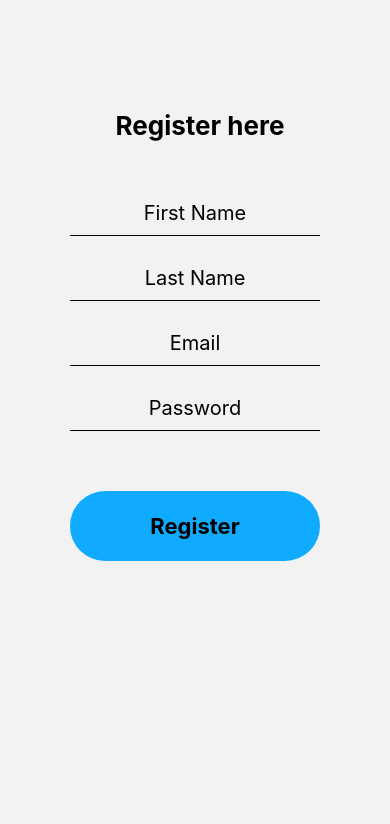
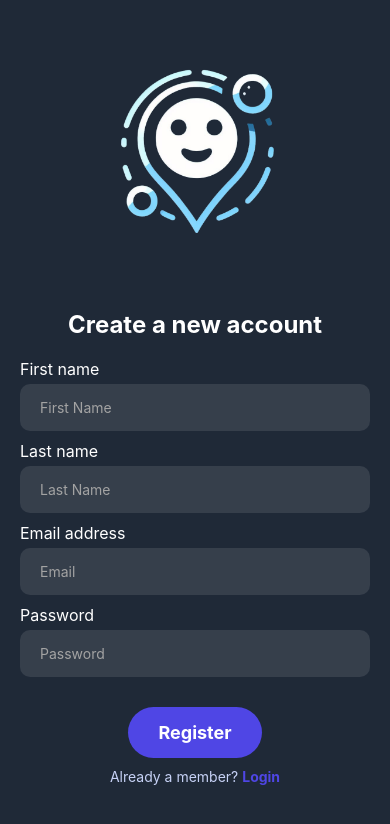
Before and after one commit to Sir-Thom/proximity-chat, a React Native app in the folder proximityChat/: screen /Register in a window 390 px wide. Shown: the top 824 px of the page. Built offline with nearby package versions, Linux system fonts and the light colour scheme; no server answers.

Commit message:
Finalisation style Login et Register

```diff
--- a/proximityChat/Screens/LoginScreen.tsx
+++ b/proximityChat/Screens/LoginScreen.tsx
@@ -36,7 +36,9 @@ export default function LoginPage() {
                 <TextInput
                     style={styles.input}
                     placeholder="Email"
+                    keyboardType='email-address'
                     autoCorrect={false}
+                    placeholderTextColor={'#a3a3a3'}
                     onChangeText={(text) => setEmail(text)}
                 />
                 <View style={styles.passwordContainer}>
@@ -50,6 +52,7 @@ export default function LoginPage() {
                     placeholder="Password"
                     autoCorrect={false}
                     secureTextEntry={true}
+                    placeholderTextColor={'#a3a3a3'}
                     onChangeText={(text) => setPassword(text)}
                 />
             </View>
--- a/proximityChat/Screens/RegistrationScreen.tsx
+++ b/proximityChat/Screens/RegistrationScreen.tsx
@@ -1,5 +1,6 @@
-import { StyleSheet, Text, View, TouchableOpacity, TextInput } from 'react-native';
+import { StyleSheet, Text, View, TouchableOpacity, TextInput, Image } from 'react-native';
 import React, {useState} from 'react'
+import { useNavigation } from '@react-navigation/native';
 import { firebase } from '../firebaseconfig';
 
 export default function RegistrationPage() {
@@ -8,6 +9,7 @@ export default function RegistrationPage() {
     const [password, setPassword] = useState('');
     const [firstname, setFirstname] = useState('');
     const [lastname, setLastname] = useState('');
+    const navigation = useNavigation();
 
     const registerUser = async (email, password, firstname, lastname) => {
     await firebase.auth().createUserWithEmailAndPassword(email, password)
@@ -28,38 +30,62 @@ export default function RegistrationPage() {
 
     return (
     <View style={styles.container}>
-        <Text style={styles.titleText}>Register here</Text>
-        <View style={{marginTop:40}}>
+        <View style={styles.logoContainer}>
+                <Image
+                    style={styles.logo}
+                    source={require('../assets/icon-removebg.png')}
+                    alt="Your Company"
+                />
+                <Text style={styles.title}>Create a new account</Text>
+            </View>
+        <View style={styles.inputContainer}>
+            <Text style={styles.label}>First name</Text>
             <TextInput
-            style={styles.textInput}
+                style={styles.input}
                 placeholder= "First Name"
+                autoCorrect={false}
+                placeholderTextColor={'#a3a3a3'}
                 onChangeText={(text) => setFirstname(text)}
             />
+            <Text style={styles.label}>Last name</Text>
             <TextInput
-            style={styles.textInput}
+                style={styles.input}
                 placeholder= "Last Name"
+                autoCorrect={false}
+                placeholderTextColor={'#a3a3a3'}
                 onChangeText={(text) => setLastname(text)}
             />
+            <Text style={styles.label}>Email address</Text>
             <TextInput
-            style={styles.textInput}
+                style={styles.input}
                 placeholder= "Email"
                 keyboardType='email-address'
+                autoCorrect={false}
+                placeholderTextColor={'#a3a3a3'}
                 onChangeText={(text) => setEmail(text)}
             />
+            <Text style={styles.label}>Password</Text>
             <TextInput
-            style={styles.textInput}
+                style={styles.input}
                 placeholder="Password"
+                autoCorrect={false}
                 secureTextEntry={true}
+                placeholderTextColor={'#a3a3a3'}
                 onChangeText={(text) => setPassword(text)}
             />
         </View>
         <TouchableOpacity
             style= {styles.button}
             onPress={() => registerUser(email, password, firstname, lastname)}
-
         >
-        <Text style={{fontWeight: 'bold', fontSize: 22}}>Register</Text>
+            <Text style={styles.buttonText}>Register</Text>
         </TouchableOpacity>
+        <Text style={styles.signupText}>
+                Already a member?{' '}
+                <TouchableOpacity onPress={() => navigation.navigate('Login')}>
+                    <Text style={styles.signupLink}>Login</Text>
+                </TouchableOpacity>
+            </Text>
     </View>
     );
 }
@@ -67,32 +93,72 @@ export default function RegistrationPage() {
 const styles = StyleSheet.create({
     container: {
         flex: 1,
-    alignItems: "center",
-    marginTop: 100,
+        alignItems: 'center',
+        justifyContent: 'flex-start',
+        paddingHorizontal: 20,
+        backgroundColor: '#1f2937',
     },
-textInput: {
-    paddingTop: 20,
-    paddingBottom: 10,
-    width: 250,
-    fontSize: 20,
-    borderBottomWidth: 1,
-    borderBottomColor: "#000",
+    logoContainer: {
+        alignItems: 'center',
+        marginBottom: 20,
+    },
+    logo: {
+        width: 300,
+        height: 300,
         marginBottom: 10,
-    textAlign: "center"
     },
-titleText: {
-    fontSize: 26,
-    fontWeight: "bold",
-    marginLeft: 10,
-    marginTop: 10
+    title: {
+        fontSize: 24,
+        fontWeight: 'bold',
+        color: '#ffffff',
+    },
+    inputContainer: {
+        width: '100%',
+        marginBottom: 20,
+    },
+    label: {
+        color: '#ffffff',
+        fontSize: 16,
+        marginBottom: 5,
+    },
+    input: {
+        paddingVertical: 15,
+        paddingHorizontal: 20,
+        backgroundColor: 'rgba(255, 255, 255, 0.1)',
+        marginBottom: 10,
+        borderRadius: 10,
+        color: '#ffffff',
+    },
+    passwordContainer: {
+        flexDirection: 'row',
+        justifyContent: 'space-between',
+        alignItems: 'center',
+    },
+    forgotPassword: {
+        color: '#4f46e5',
+        fontSize: 14,
     },
     button: {
-    marginTop: 50,
-    height: 70,
-    width: 250,
-    alignItems: "center",
-    justifyContent: "center",
-    backgroundColor: "#10ABFF",
-    borderRadius: 50
+        backgroundColor: '#4f46e5',
+        paddingVertical: 15,
+        paddingHorizontal: 30,
+        borderRadius: 30,
+        marginBottom: 10,
+    },
+    buttonText: {
+        color: '#ffffff',
+        fontWeight: 'bold',
+        fontSize: 18,
+        textAlign: 'center',
+    },
+    signupText: {
+        color: '#c7d2f6',
+        fontSize: 14,
+        textAlign: 'center',
+    },
+    signupLink: {
+        color: '#4f46e5',
+        fontWeight: 'bold',
+        fontSize: 14,
     },
 });
```
Lines whose indentation alone changed are shown as unchanged.
